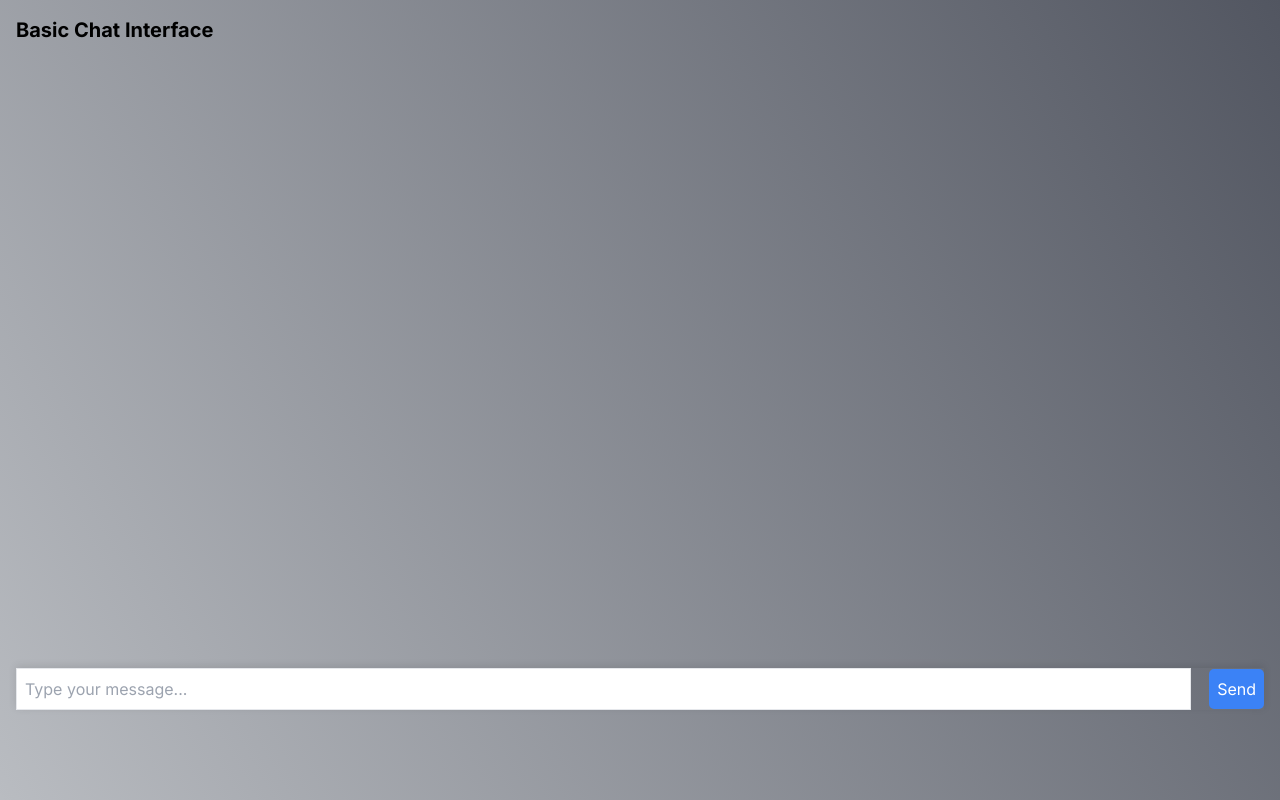
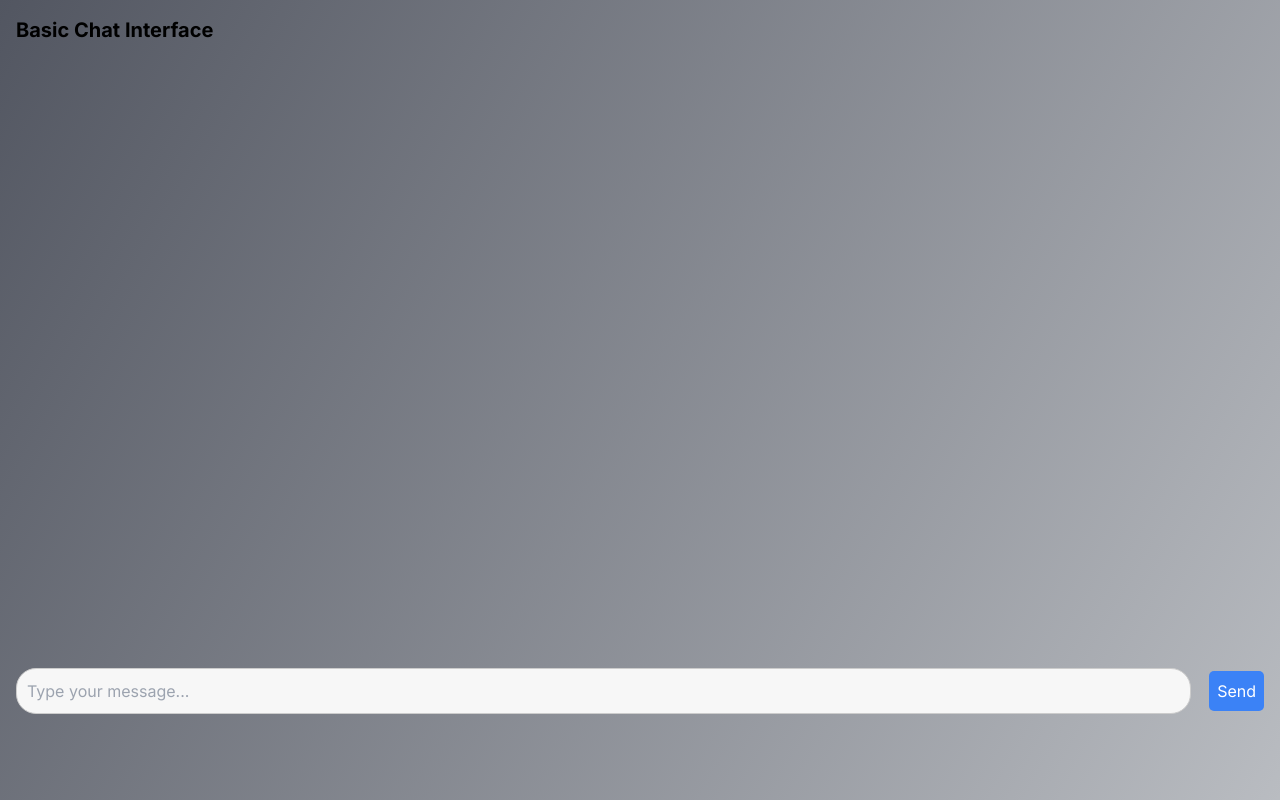
Before and after one commit to M4T1SS3/mercedes-sales-bot, a Next.js app in the folder frontend/: page / in a window 1280 px wide. Built offline with nearby package versions, Linux system fonts and the light colour scheme.

Commit message:
Style changes

```diff
--- a/frontend/src/app/app.css
+++ b/frontend/src/app/app.css
@@ -15,9 +15,11 @@
 
 /* Style for user message bubbles */
 .chat-message.user {
-    background-color: #d1e7dd; /* Light green */
+    background-color: #041e42; /* Light green */
     align-self: flex-end; /* Align to the right */
     text-align: right;
+    color: rgb(255, 255, 255);
+    box-shadow: 2px 2px 5px rgba(255, 255, 255, 0.1); /* Add shadow for depth */
 }
 
 /* Add speech bubble tail for user messages */
@@ -28,14 +30,16 @@
     right: -10px;
     border-width: 10px;
     border-style: solid;
-    border-color: transparent transparent transparent #d1e7dd; /* Match bubble color */
+    border-color: transparent transparent transparent #041e42; /* Match bubble color */
+
 }
 
 /* Style for assistant message bubbles */
 .chat-message.assistant {
-    background-color: #f8d7da; /* Light pink */
+    background-color: #c5c9cc; /* Light pink */
     align-self: flex-start; /* Align to the left */
     text-align: left;
+    box-shadow: 2px 2px 5px rgba(0, 0, 0, 0.1); /* Add shadow for depth */
 }
 
 /* Add speech bubble tail for assistant messages */
@@ -60,10 +64,28 @@ input {
     flex: 1;
 }
 
+input[type="text"] {
+  border: 1px solid #ccc;
+  border-radius: 20px;
+  padding: 10px;
+  background-color: #f7f7f7;
+}
+
 button {
     padding: 10px 20px;
     border: none;
     border-radius: 5px;
+}
+
+.video-button {
+    background-color: #041e42;
+    color: white;
+}
+
+.car-recommendation-panel .video-button {
+  margin: 0 auto;
+  display: block;
+  text-align: center;
 }
 
 table {
@@ -93,6 +115,7 @@ table {
     padding: 10px;
     margin: 10px;
     width: 200px; /* adjust the width to your liking */
+    border-radius: 9px;
   }
 
   .car-recommendation-panel h5 {
--- a/frontend/src/app/globals.css
+++ b/frontend/src/app/globals.css
@@ -25,7 +25,8 @@ html, body {
 body {
   color: rgb(var(--foreground-rgb));
   background: linear-gradient(
-      60deg,
+      /* 60deg, */
+      300deg,
       transparent,
       rgb(var(--background-end-rgb))
     )
--- a/frontend/src/app/page.tsx
+++ b/frontend/src/app/page.tsx
@@ -153,6 +153,7 @@ export default function Home() {
                   <div className="car-recommendations">
                     {chat.carRecommendations.map((recommendation, index) => (
                       <div key={index} className="car-recommendation-panel">
+                        <div className="car-recomendation-panel">
                         <h5>{recommendation.car_name}</h5>
                         <Image
                           src={carPhotoMap[recommendation.car_name]}
@@ -163,7 +164,7 @@ export default function Home() {
                             <li key={index}>{advantage}</li>
                           ))}
                         </ul>
-                        <button
+                        <button className="video-button"
                           onClick={() => {
                             setShowVideo(true);
                             setVideoIndex(index);
@@ -171,6 +172,8 @@ export default function Home() {
                         >
                           Watch Video
                         </button>
+
+                        </div>
                       </div>
                     ))}
                   </div>
@@ -231,7 +234,7 @@ export default function Home() {
       )}
 
       {/* Form for sending messages */}
-      <form onSubmit={handleSendMessage} className="mt-4 form-container">
+      {/* <form onSubmit={handleSendMessage} className="mt-4 form-container">
         <input
           type="text"
           className="border p-2"
@@ -243,7 +246,22 @@ export default function Home() {
         <button type="submit" className="bg-blue-500 text-white p-2 ml-2">
           Send
         </button>
-      </form>
+      </form> */}
+      {!showVideo && (
+        <form onSubmit={handleSendMessage} className="mt-4 form-container">
+          <input
+            type="text"
+            className="border p-2"
+            placeholder="Type your message..."
+            value={message}
+            onChange={(e) => setMessage(e.target.value)}
+            required
+          />
+          <button type="submit" className="bg-blue-500 text-white p-2 ml-2">
+            Send
+          </button>
+        </form>
+      )}
     </main>
   );
 }
--- a/frontend/src/styles/chat.css
+++ b/frontend/src/styles/chat.css
@@ -33,5 +33,4 @@
     padding: 0;
     display: flex;
     align-items: center;
-    box-shadow: 0px -2px 8px rgba(0, 0, 0, 0.1); /* Optional: Add shadow for visual separation */
   }
```
